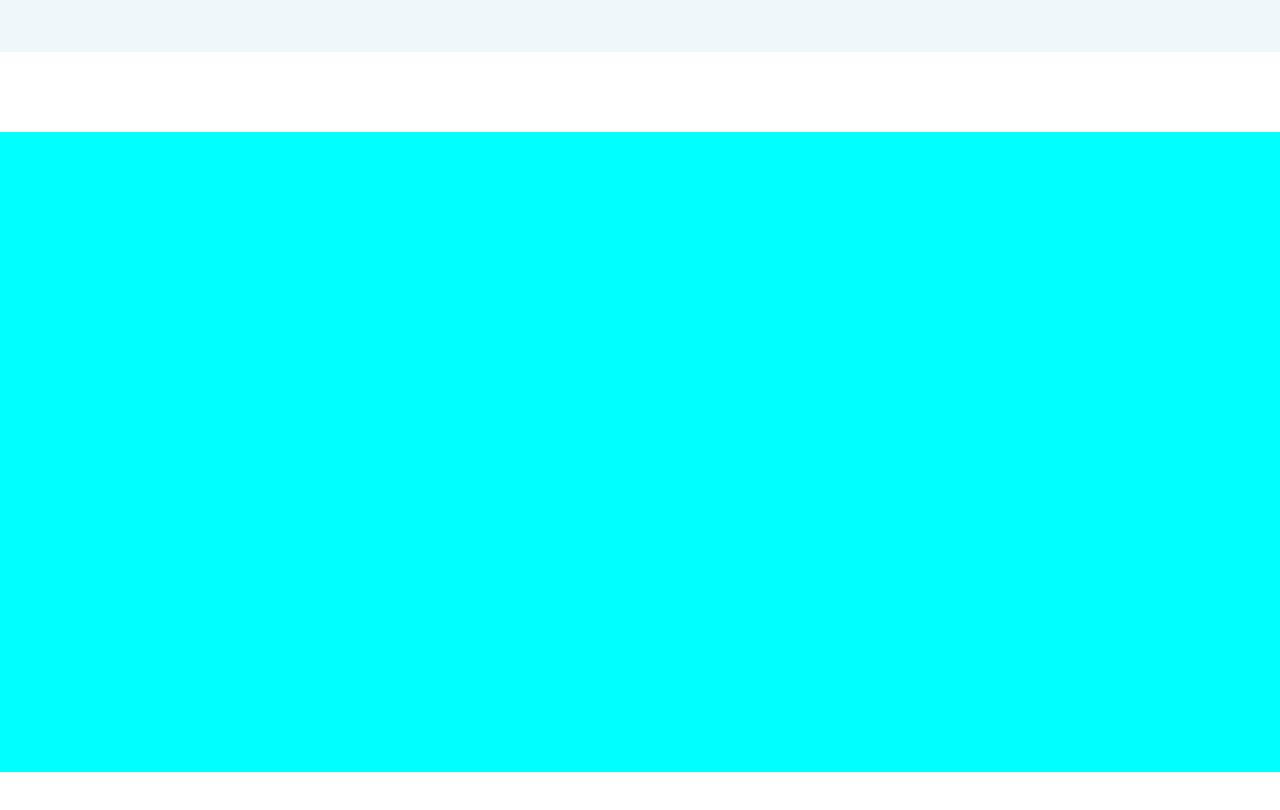
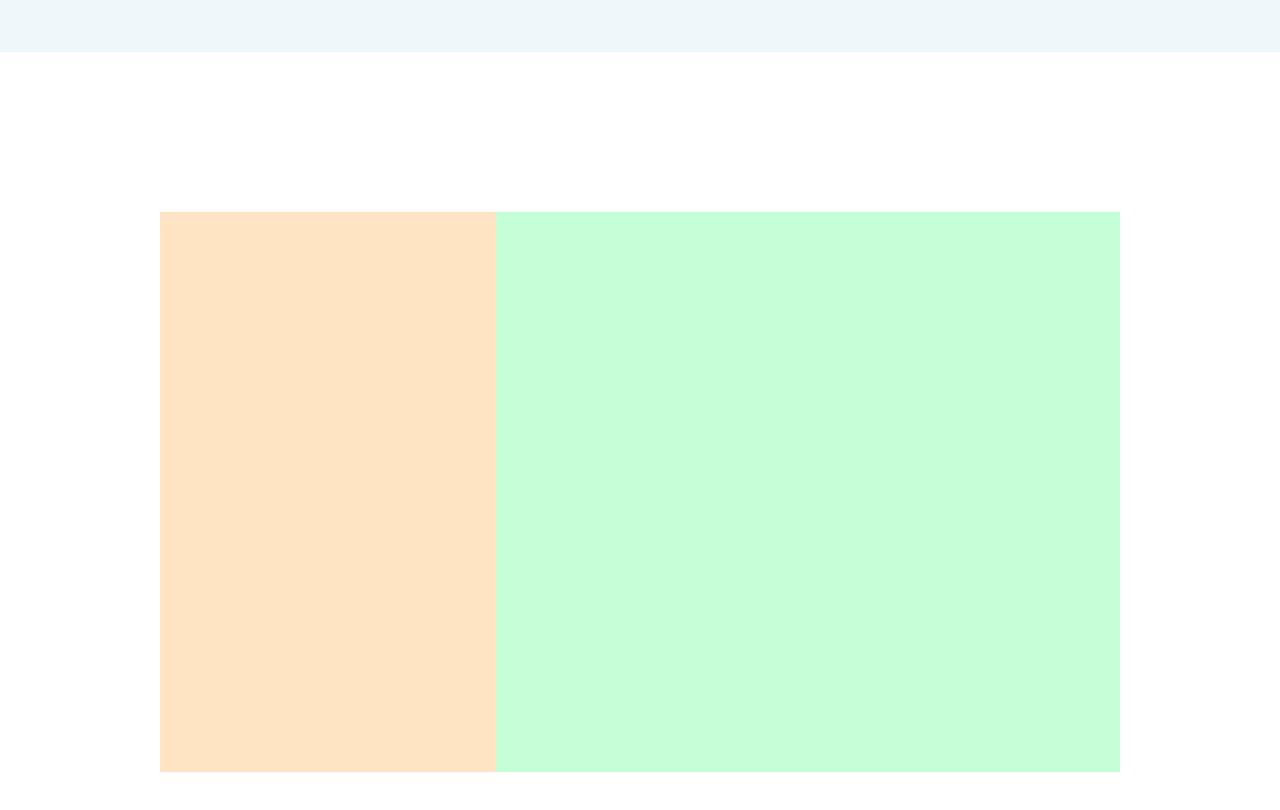
Before and after one commit to Caleb9083/upstatelaundromat-clone, a React (Create React App) app: page / in a window 1280 px wide. Shown: the part 3840-4650 px from the top of the page. Before the commit the page ends 4612 px from the top, so only its background shows below. Built offline with nearby package versions, Linux system fonts and the light colour scheme.

Commit message:
Prefooter section 30% done

```diff
--- a/src/App.js
+++ b/src/App.js
@@ -32,7 +32,7 @@ function App() {
       <FAQ />
 
 
-      {/* Including The Pre-Footer Section */}
+      {/* Including The Information Section */}
       {/* Pre_footer */}
       <Prefooter />
 
--- a/src/components/Prefooter.js
+++ b/src/components/Prefooter.js
@@ -4,6 +4,15 @@ import './stylesheets/Prefooter.css'
 const Frefooter = () => {
     return (
         <div className="prefooter">
+            <div className="prefooter__container">
+                <div className="prefooter__left">
+
+                </div>
+                <div className="prefooter__right">
+
+                </div>
+
+            </div>
 
         </div>
     )
--- a/src/components/stylesheets/FAQ.css
+++ b/src/components/stylesheets/FAQ.css
@@ -2,7 +2,7 @@
     background-color: rgba(236, 248, 250, 0.897);
     height: 37em;
     width: 100%;
-    margin-bottom: 5rem;
+    margin-bottom: 10rem;
     align-content: center;
     position:relative;
 }
--- a/src/components/stylesheets/Prefooter.css
+++ b/src/components/stylesheets/Prefooter.css
@@ -1,5 +1,26 @@
 .prefooter{
-    background-color: aqua;
-    height: 40em;
+    background-color: white;
+    height: 35em;
     width: 100%;
+    margin-bottom: 5rem;
 }
+
+.prefooter__container{
+    background-color:aqua;
+    height: 100%;
+    width: 75%;
+    margin: auto;
+    display: flex;
+}
+
+.prefooter__left{
+    width: 35%;
+    height: 100%;
+    background-color: bisque;
+}
+
+.prefooter__right{
+    width: 65%;
+    height: 100%;
+    background-color: rgb(196, 255, 216);
+}
```
